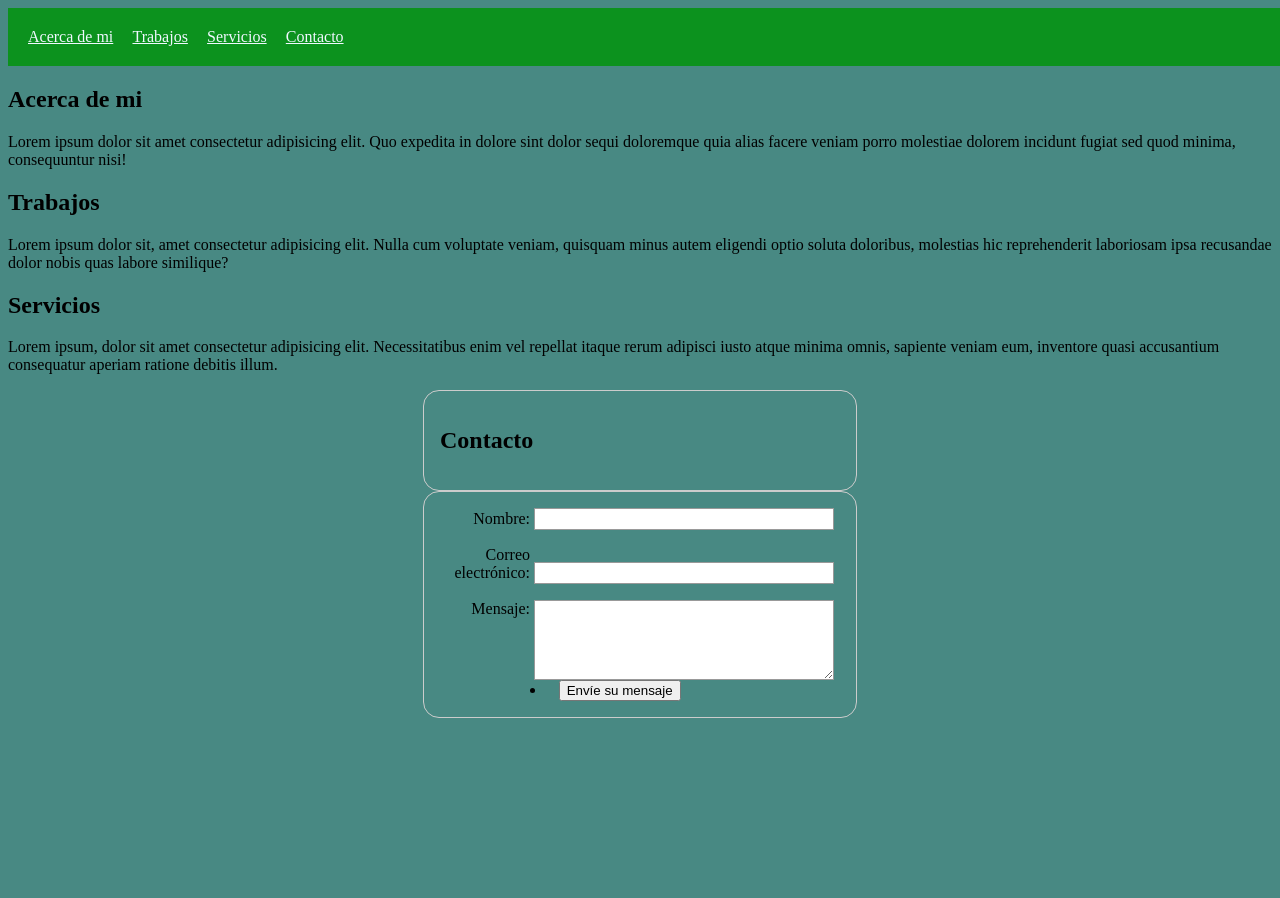
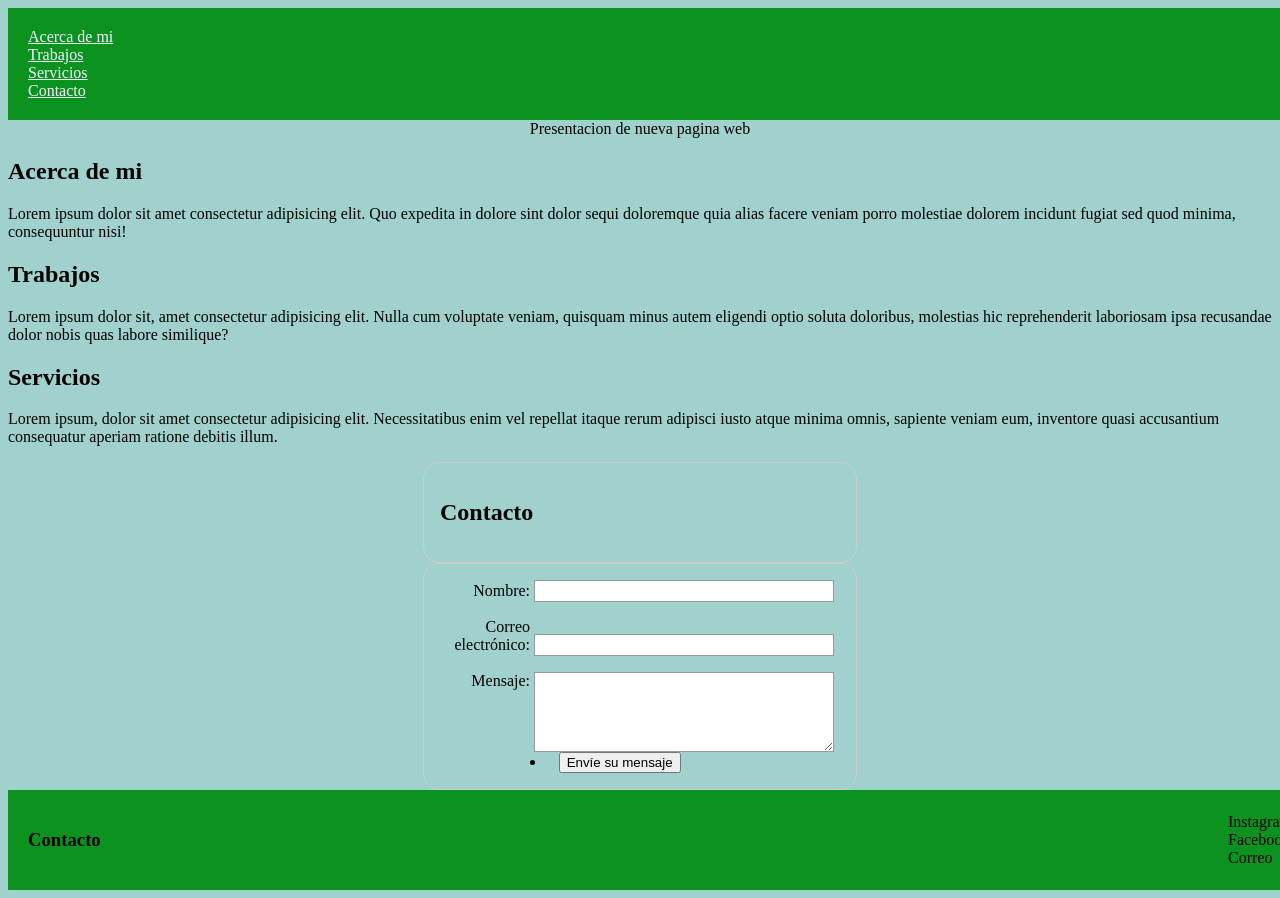
Before and after one commit to rubencastellanog/Pagina-web-personal, a plain HTML site: page index.html in a window 1280 px wide. Shown: the top 898 px of the page. Before the commit the page ends 800 px from the top, so only its background shows below. Drawn offline with Linux system fonts and the light colour scheme.

Commit message:
subida de nuevo

```diff
--- a/index.html
+++ b/index.html
@@ -19,6 +19,7 @@
                 </ul>
             </nav>
     </main>
+    <div class="greeting">Presentacion de nueva pagina web</div>
         </header>
     <h2>Acerca de mi</h2>
     <p>Lorem ipsum dolor sit amet consectetur adipisicing elit.
@@ -56,7 +57,17 @@
           </li>
 
       </form>
+      <footer>
 
+        <H3>Contacto</H3>
+        <nav>
+          <ul>
+            <li>Instagram</li>
+            <li>Facebook</li>
+            <li>Correo</li>
+          </ul>
+        </nav>
+      </footer>
 
 </body>
 </html>
--- a/styles.css
+++ b/styles.css
@@ -1,5 +1,5 @@
 body{
-    background-color: rgba(29, 110, 102, 0.808);
+    background-color: rgba(138, 199, 193, 0.808);
 }
 
 ul {
@@ -14,7 +14,14 @@ a {
     box-sizing: border-box;
 }
 
-header {
+.greeting {
+  display: grid;
+  align-items: center;
+  text-align: center;
+  gap: 1.2em;
+}
+
+header, footer{
     display: flex;
     background-color: rgb(12, 146, 30);
     align-items: center;
@@ -23,7 +30,7 @@ header {
     padding: 20px;
 }
 
-nav ul{
+nav {
     display: flex;
     gap: 1.2em;
     align-items:end;
```
